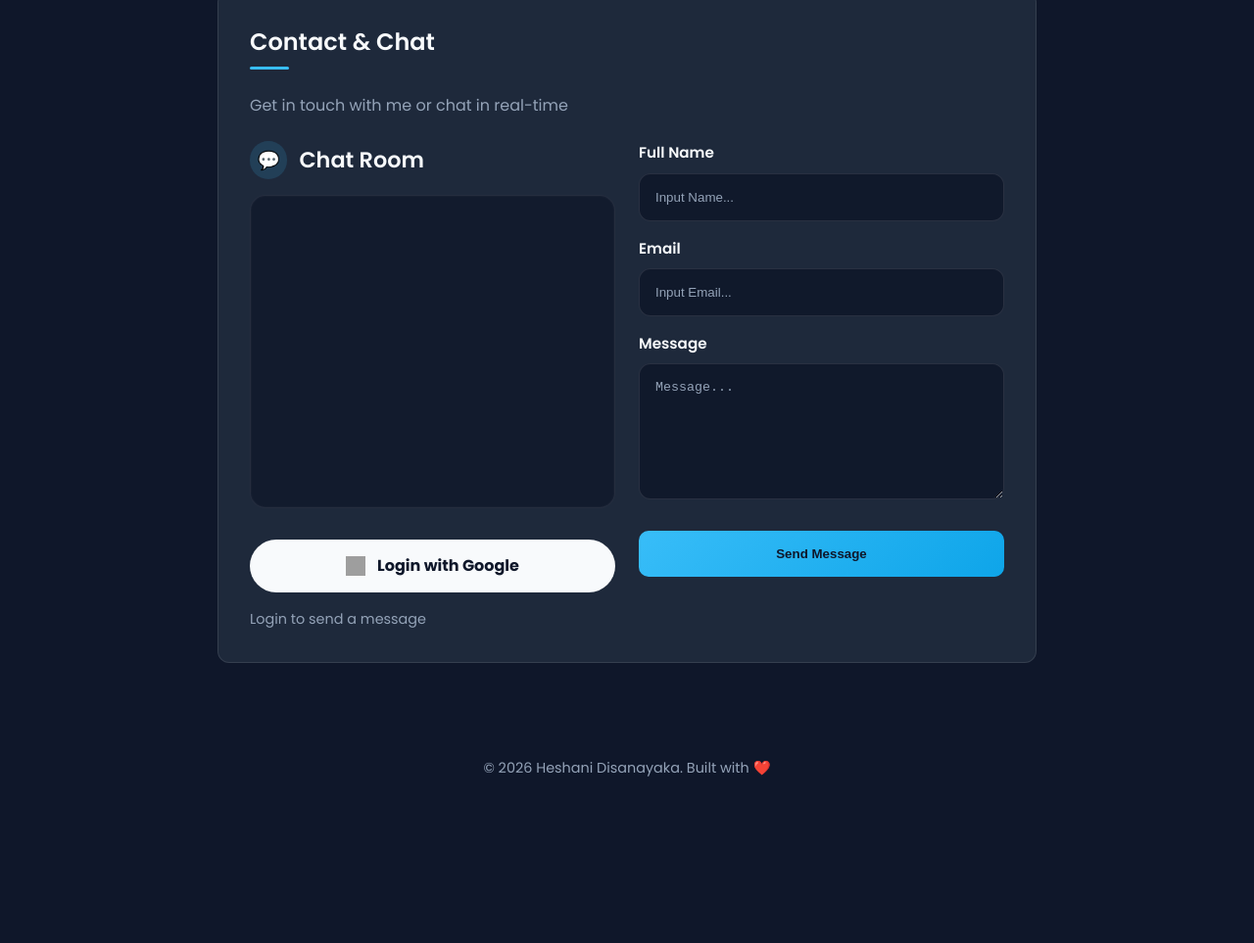
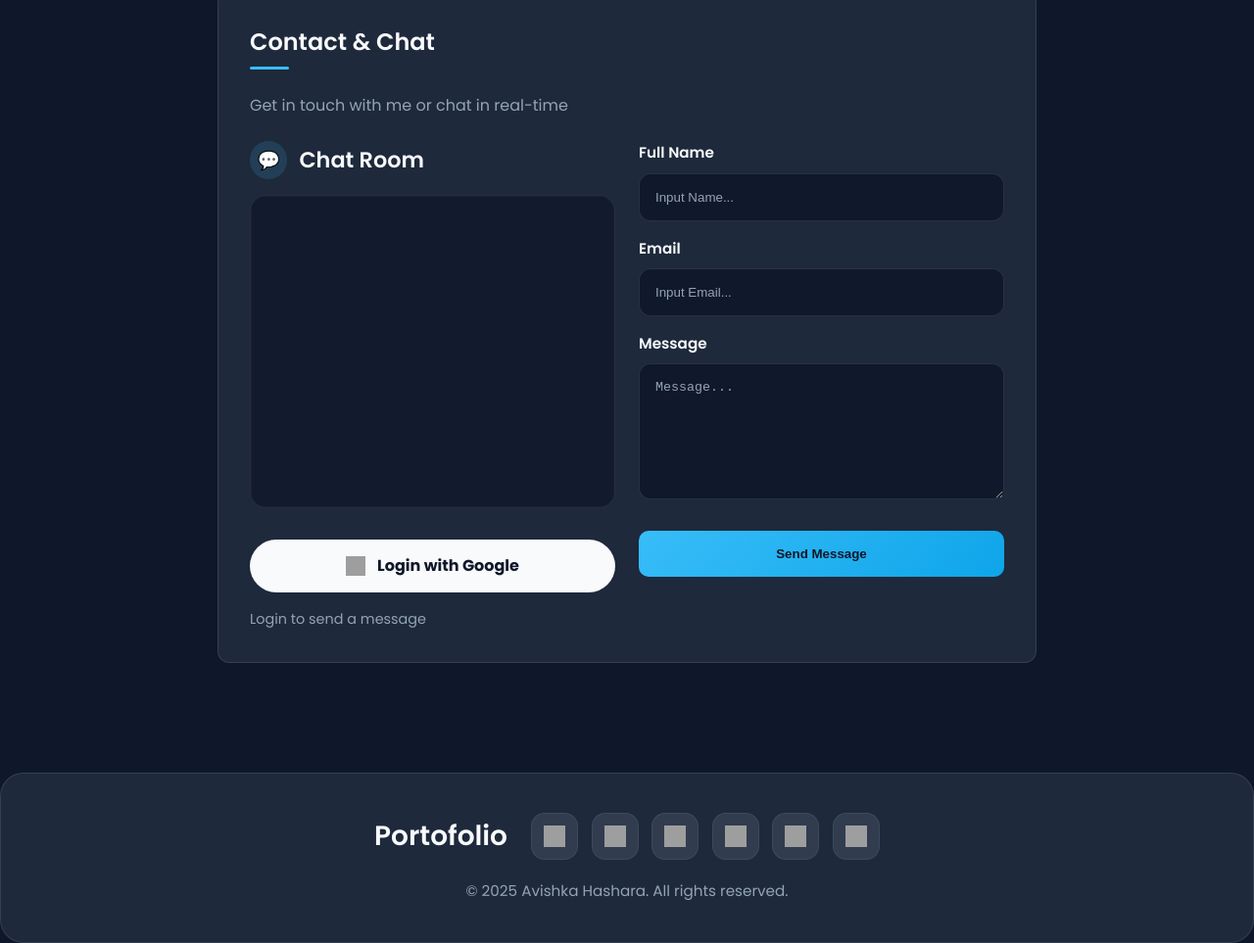
Before and after one commit to Heshanidisanayaka/personal-portofolio, a plain HTML site: page index.html in a window 1280 px wide. Shown: the part 4639-5602 px from the top of the page at 98% size. Before the commit the page ends 5467 px from the top, so only its background shows below. Drawn offline with Linux system fonts and the light colour scheme; grey boxes are pictures that could not be loaded.

Commit message:
Update footer with social links

```diff
--- a/index.html
+++ b/index.html
@@ -417,8 +417,31 @@
         </section>
     </main>
 
-    <footer>
-        <p>&copy; 2026 Heshani Disanayaka. Built with ❤️</p>
+    <footer class="site-footer">
+        <div class="footer-top">
+            <h2 class="footer-title">Portofolio</h2>
+            <div class="social-links">
+                <a href="https://github.com/Heshanidisanayaka" target="_blank" rel="noopener" class="social-icon" aria-label="GitHub">
+                    <img src="https://cdn.simpleicons.org/github/ffffff" alt="GitHub">
+                </a>
+                <a href="https://instagram.com" target="_blank" rel="noopener" class="social-icon" aria-label="Instagram">
+                    <img src="https://cdn.simpleicons.org/instagram/ffffff" alt="Instagram">
+                </a>
+                <a href="https://youtube.com" target="_blank" rel="noopener" class="social-icon" aria-label="YouTube">
+                    <img src="https://cdn.simpleicons.org/youtube/ffffff" alt="YouTube">
+                </a>
+                <a href="https://twitter.com" target="_blank" rel="noopener" class="social-icon" aria-label="Twitter">
+                    <img src="https://cdn.simpleicons.org/twitter/ffffff" alt="Twitter">
+                </a>
+                <a href="https://linkedin.com" target="_blank" rel="noopener" class="social-icon" aria-label="LinkedIn">
+                    <img src="https://cdn.simpleicons.org/linkedin/ffffff" alt="LinkedIn">
+                </a>
+                <a href="https://facebook.com" target="_blank" rel="noopener" class="social-icon" aria-label="Facebook">
+                    <img src="https://cdn.simpleicons.org/facebook/ffffff" alt="Facebook">
+                </a>
+            </div>
+        </div>
+        <p class="footer-copy">© 2025 Avishka Hashara. All rights reserved.</p>
     </footer>
 
 </body>
--- a/style.css
+++ b/style.css
@@ -549,11 +549,64 @@ a:hover {
 }
 
 /* --- Footer --- */
-footer {
+.site-footer {
+    margin-top: 3rem;
+    padding: 2.5rem 1.5rem;
+    background: var(--bg-card);
+    border: 1px solid var(--border);
+    border-radius: 24px;
+}
+
+.footer-top {
+    display: flex;
+    align-items: center;
+    justify-content: center;
+    gap: 1.5rem;
+    flex-wrap: wrap;
+    margin-bottom: 1.25rem;
+}
+
+.footer-title {
+    font-size: 1.75rem;
+    color: var(--text-primary);
+    margin: 0;
+}
+
+.social-links {
+    display: flex;
+    gap: 0.85rem;
+    flex-wrap: wrap;
+    justify-content: center;
+}
+
+.social-icon {
+    display: inline-flex;
+    width: 48px;
+    height: 48px;
+    align-items: center;
+    justify-content: center;
+    border-radius: 14px;
+    background: rgba(148, 163, 184, 0.16);
+    border: 1px solid rgba(148, 163, 184, 0.12);
+    transition: transform 0.25s ease, background 0.25s ease, border-color 0.25s ease;
+}
+
+.social-icon:hover {
+    transform: translateY(-3px);
+    background: rgba(56, 189, 248, 0.18);
+    border-color: rgba(56, 189, 248, 0.35);
+}
+
+.social-icon img {
+    width: 22px;
+    height: 22px;
+}
+
+.footer-copy {
+    margin: 0;
     text-align: center;
-    padding: 2rem;
     color: var(--text-secondary);
-    font-size: 0.9rem;
+    font-size: 0.95rem;
 }
 
 /* --- Responsive --- */
```
